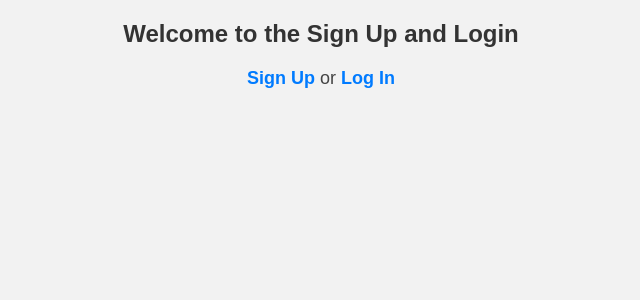
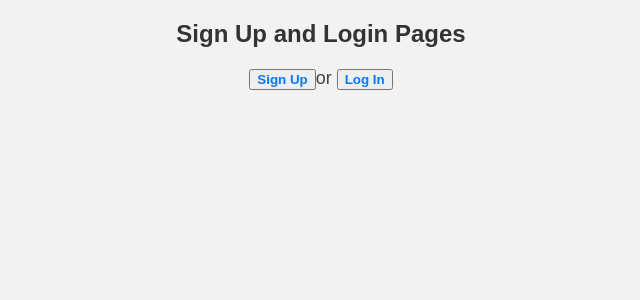
Before and after one commit to vishu270422/Orion-training, a Flask app: page / in a window 1280 px wide. Shown: the top 300 px of the page, without its empty margins (319-959 px from the left). Run offline with Flask 3, Linux system fonts and the light colour scheme; some libraries are stand-ins or nearby versions.

Commit message:
base.html

```diff
--- a/templates/base.html
+++ b/templates/base.html
@@ -5,9 +5,10 @@
     <link rel="stylesheet" href="../static/css/base.css">
   </head>
   <body>
-    <h1>Welcome to the Sign Up and Login</h1>
+    <h1>Sign Up and Login Pages</h1>
     <p>
-      <a href="{{ url_for('signup') }}">Sign Up</a> or <a href="{{ url_for('login') }}">Log In</a>
+      <button><a href="{{ url_for('signup') }}">Sign Up</a></button>or
+       <button><a href="{{ url_for('login') }}">Log In</a></button>
     </p>
   </body>
 </html>
```
